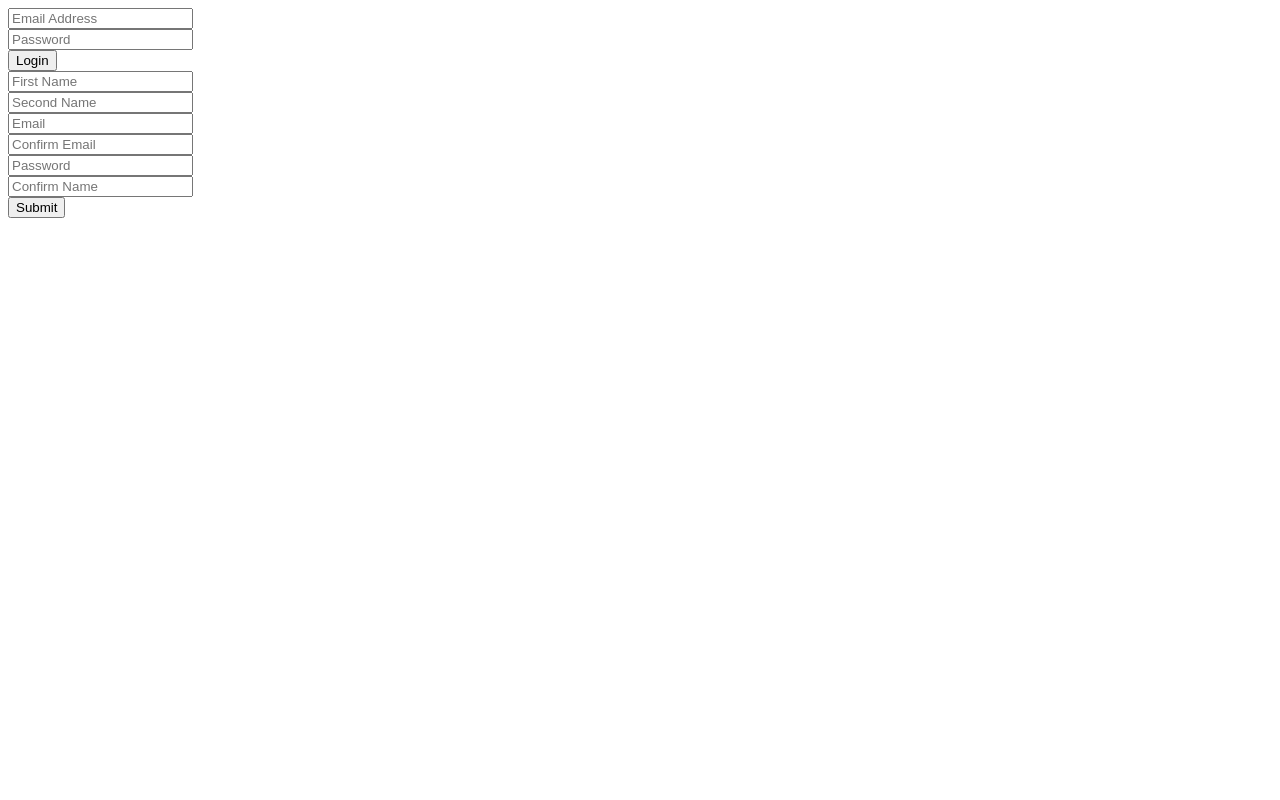
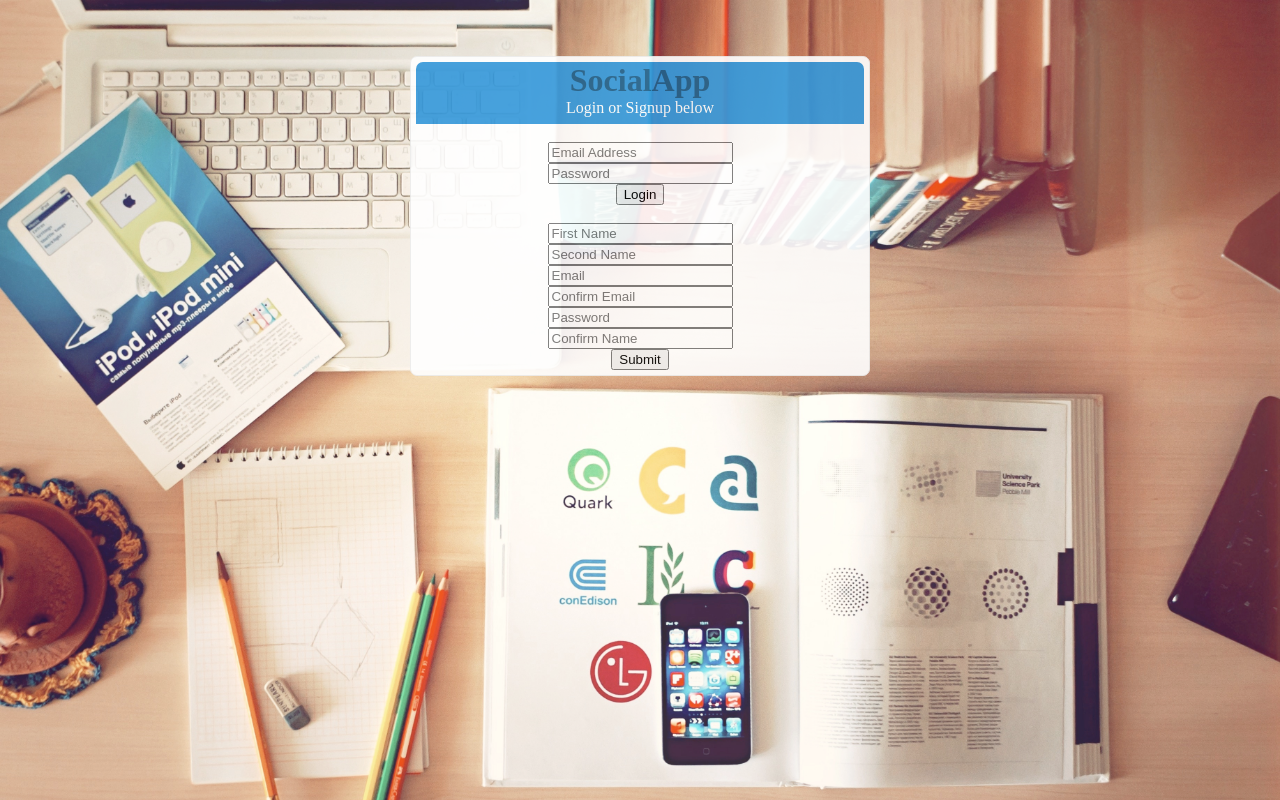
Before and after one commit to mrabelwahed/SocialNetwork, a PHP site: page /register.php in a window 1280 px wide. Run offline with PHP 8.4, Linux system fonts and the light colour scheme.

Commit message:
add register css style

```diff
--- /dev/null
+++ b/assets/css/register_style.css
@@ -0,0 +1,53 @@
+
+html{
+	height: 100%;
+}
+form{
+	text-align: center;
+}
+
+body{
+	margin: 0;
+	padding: 0;
+	height: 100%;
+}
+
+.wrapper{
+	background-image: url("../images/backgrounds/desktop.jpg");
+	background-size: 100%;
+	height: 100%;
+	width: 100%;
+	min-width: 950px;
+}
+
+.login_box{
+	position: relative;
+	margin-right: auto;
+	margin-left: auto;
+	top: 7%;
+	width: 35%;
+	background-color: #ffffff;
+	border: 1px solid #EDEDED;
+	border-radius: 7px;
+	padding: 5px;
+	opacity: 0.9;
+}
+
+.login_header{
+    width: 100%;
+    height: 90%;
+    background-color: #3498db;
+    color: #fff;
+    text-align: center;
+    border-top-left-radius: 7px;
+	border-top-right-radius: 7px;
+	padding-bottom: 7px;
+}
+
+
+.login_header h1{
+	color: #1f608b;
+	margin-top: 0;
+	margin-bottom: 0;
+
+}
--- a/register.php
+++ b/register.php
@@ -10,8 +10,21 @@ require 'includes/form_handlers/login_handler.php';
 <html>
 <head>
     <title></title>
+    <link rel="stylesheet" type="text/css" href="assets/css/register_style.css">
 </head>
 <body>
+
+  <div class="wrapper">
+
+    <div class="login_box">
+
+        <div class="login_header">
+           <h1>SocialApp</h1>
+           Login or Signup below
+          <br>
+        </div>
+
+        <br>
 
         <form action="register.php" method="POST">
             <input type="text" name="log_email" placeholder="Email Address"   value = "<?php
@@ -29,6 +42,8 @@ if (in_array("Your email or password is not correct <br>", $error_array)) {
             <input type="submit" name="log_button" value="Login">
 
         </form>
+
+        <br>
 
      <form accept="register.php" method="POST">
         <input type="text" name="reg_fname" placeholder="First Name"
@@ -94,8 +109,9 @@ if (in_array("Your password do not match<br>", $error_array)) {
     echo "<span style='color:#14c800'>  you are all set , pleas login </span><br>";
 }?>
      </form>
+     </div>
 
-
+</div>
 
 </body>
 </html>
```
Also changed, not shown: assets/images/backgrounds/._desktop.jpg (added), assets/images/backgrounds/desktop.jpg (added). Lines whose indentation alone changed are shown as unchanged.
